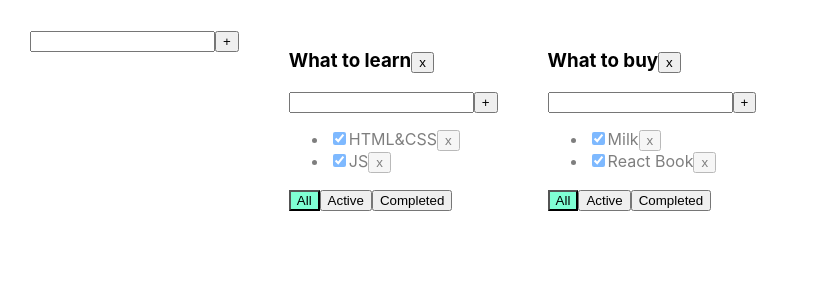
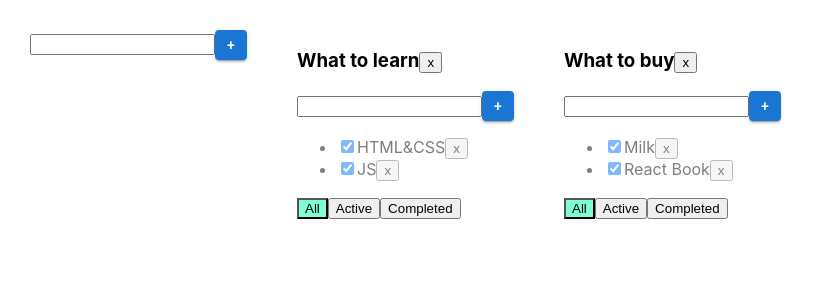
Before and after one commit to Photi31/ToDo_Tuesday, a React (Create React App) app: page / in a window 1280 px wide. Shown: the top 300 px of the page, without its empty margins (0-815 px from the left). Built offline with nearby package versions, Linux system fonts and the light colour scheme.

Commit message:
Change button added todo/task on <Button/> component

```diff
--- a/src/AddItemForm.tsx
+++ b/src/AddItemForm.tsx
@@ -1,4 +1,5 @@
 import React, {ChangeEvent, KeyboardEvent, useState} from 'react';
+import {Button} from "@mui/material";
 
 type AddItemFormPropsType = {
     addItem: (title: string) => void
@@ -35,8 +36,11 @@ export function AddItemForm(props: AddItemFormPropsType) {
                onKeyPress={onKeyPressHandler}
                className={error ? "error" : ""}
         />
-        <button onClick={addItem}>+</button>
-
+        {/*<button onClick={addItem}>+</button>*/}
+        <Button variant='contained'
+                color='primary'
+                onClick={addItem}
+                style={{maxWidth: '30px', maxHeight: '30px', minWidth: '30px', minHeight: '30px'}}>+</Button>
         {error && <div className="error-message">{error}</div>}
     </div>
 }
```
